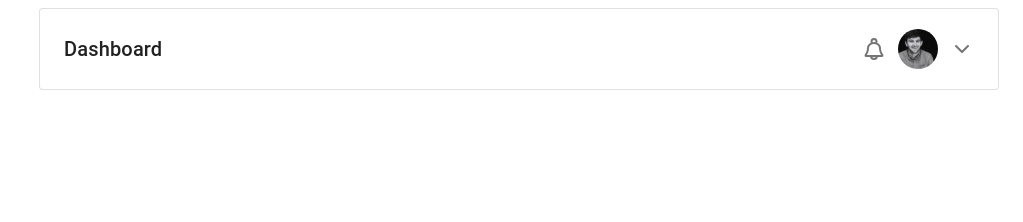
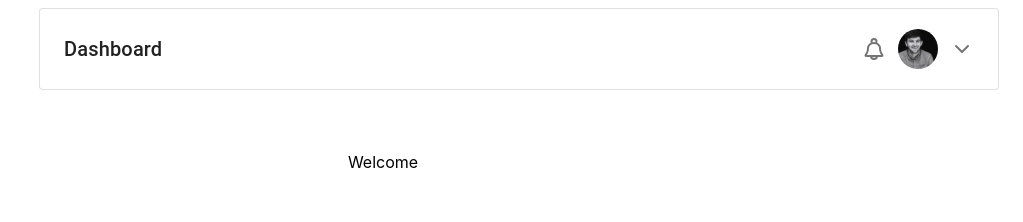
Before and after one commit to Amaya-2001/Todo-App-Frontend, a React (Create React App) app in the folder todo-app-amaya-2001/: page / in a window 1280 px wide. Shown: the top 222 px of the page, without its empty margins (257-1280 px from the left). Built offline with nearby package versions, Linux system fonts and the light colour scheme.

Commit message:
Created Welcome component

```diff
--- a/todo-app-amaya-2001/src/components/Dashboard.tsx
+++ b/todo-app-amaya-2001/src/components/Dashboard.tsx
@@ -1,12 +1,14 @@
 import React from 'react';
 import Navigation from './Navigation';
+import Welcome from './Welcome';
 
-export const Dashboard =() =>{
-    return(
-        <div>
-          <Navigation/>
-        </div>
-    )
+export const Dashboard = () => {
+  return (
+    <div>
+      <Navigation />
+      <Welcome />
+    </div>
+  )
 }
 
 export default Dashboard;
--- /dev/null
+++ b/todo-app-amaya-2001/src/components/Welcome.tsx
@@ -0,0 +1,11 @@
+import React from 'react';
+
+export const Welcome = () => {
+    return (
+        <div>Welcome</div>
+    )
+}
+
+
+
+export default Welcome;
```
